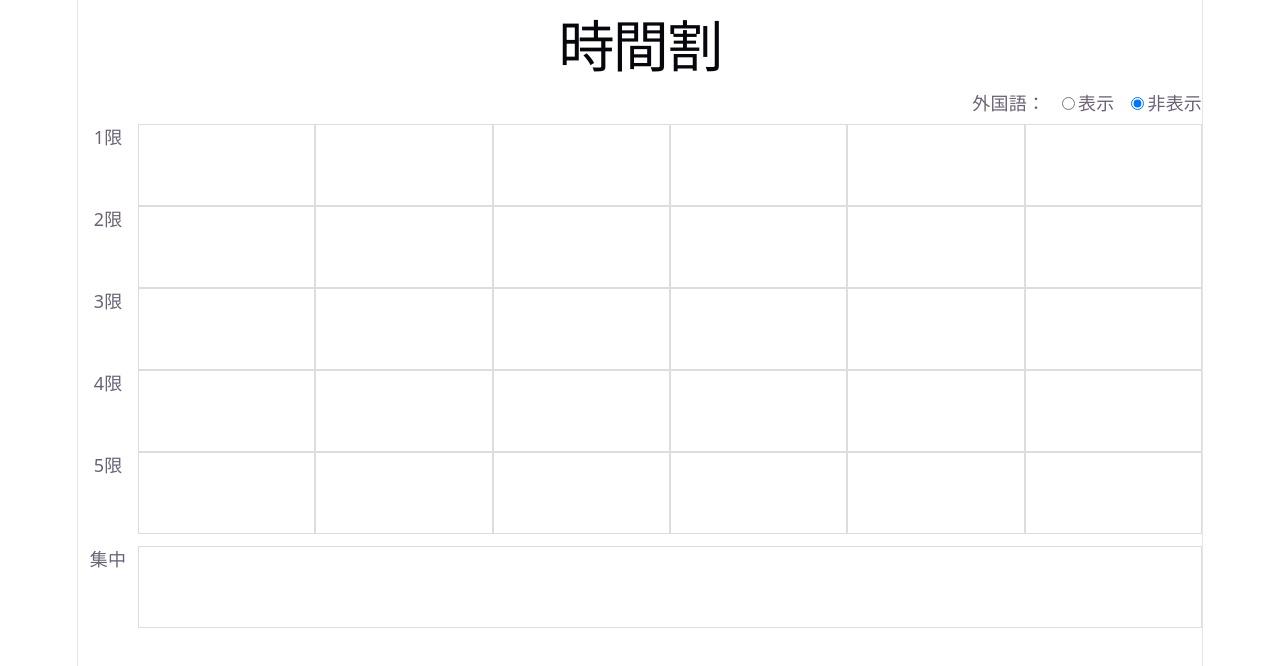
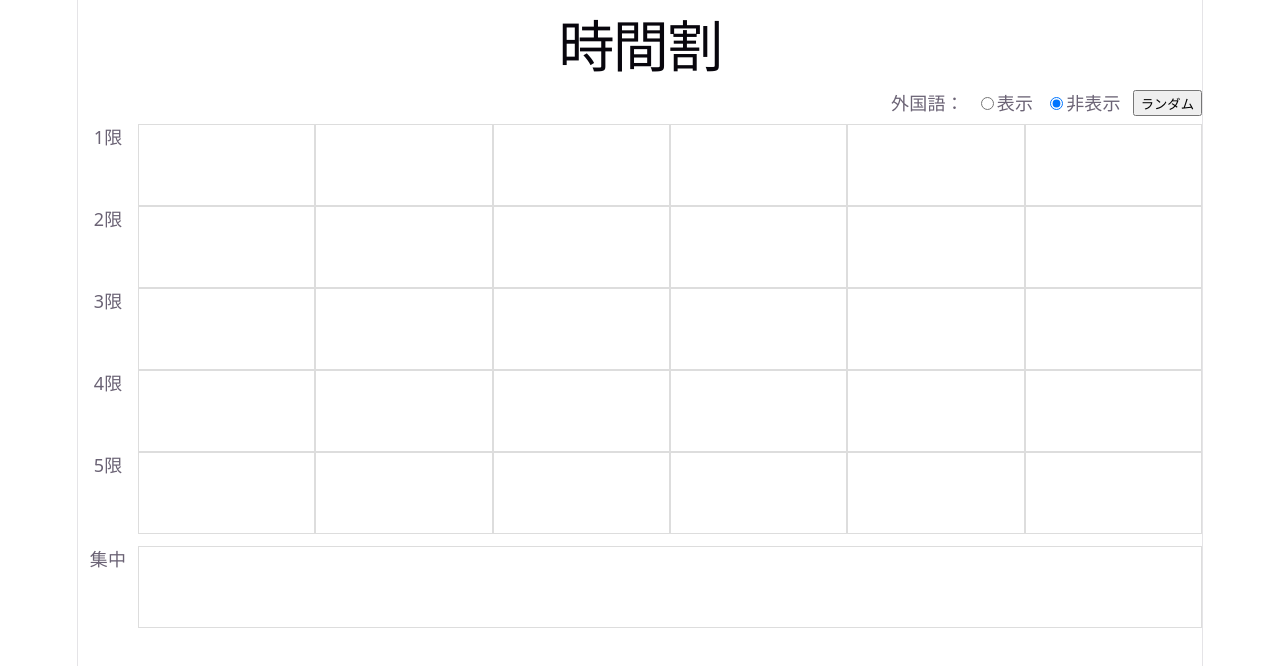
Before and after one commit to wawadukukuto/coregis, a React (Vite) app: page / in a window 1280 px wide. Shown: the top 666 px of the page. Built offline with nearby package versions, Linux system fonts and the light colour scheme.

Commit message:
ランダム機能を実装(仮)

```diff
--- a/src/components/CourseCard.tsx
+++ b/src/components/CourseCard.tsx
@@ -8,7 +8,7 @@ function CourseCard({ course }: Props) {
   return (
     <div className="course-card">
       {course.name}
-      <div className="course-eval">{course.evaluation.join(" / ")}</div>
+      {/* s<div className="course-eval">{course.evaluation.join(" / ")}</div> */}
     </div>
   );
 }
--- a/src/components/Timetable.tsx
+++ b/src/components/Timetable.tsx
@@ -37,7 +37,6 @@ function Timetable() {
 
   const popupPos = isIntensive ? "bottom" : col < 3 ? "right" : "left";
 
-
   // 登録・削除の関数
   function toggleCourse(c: Course) {
     const isRegistered = registered.some((r) => r.id === c.id);
@@ -57,6 +56,40 @@ function Timetable() {
         c,
       ]);
     }
+  }
+
+  // ランダム機能
+  function randomize() {
+    // ①候補を集める（外国語設定に従う）
+    const pool = courses.filter(
+      (c) => showForeign || !c.element.includes("外国語"),
+    );
+
+    // ②シャッフル
+    const shuffled = [...pool].sort(() => Math.random() - 0.5);
+
+    // ③上から順に入れられるものを入れる
+    const result: Course[] = [];
+    for (const c of shuffled) {
+      if (result.length >= 12) break; // 12個になったら終わり
+
+      if (c.dWeekId === null) {
+        // 集中：3個まで
+        const intensiveCount = result.filter((r) => r.dWeekId === null).length;
+        if (intensiveCount >= 3) continue;
+      } else {
+        // 普通のマス：同じコマが埋まっていたらスキップ
+        const taken = result.some(
+          (r) => r.dWeekId === c.dWeekId && r.time === c.time,
+        );
+        if (taken) continue;
+      }
+
+      result.push(c);
+    }
+
+    // ④まとめて登録
+    setRegistered(result);
   }
 
   return (
@@ -82,6 +115,8 @@ function Timetable() {
           />
           非表示
         </label>
+
+        <button onClick={randomize}>ランダム</button>
       </div>
       <div className="timetable">
         {/*背景*/}
```
